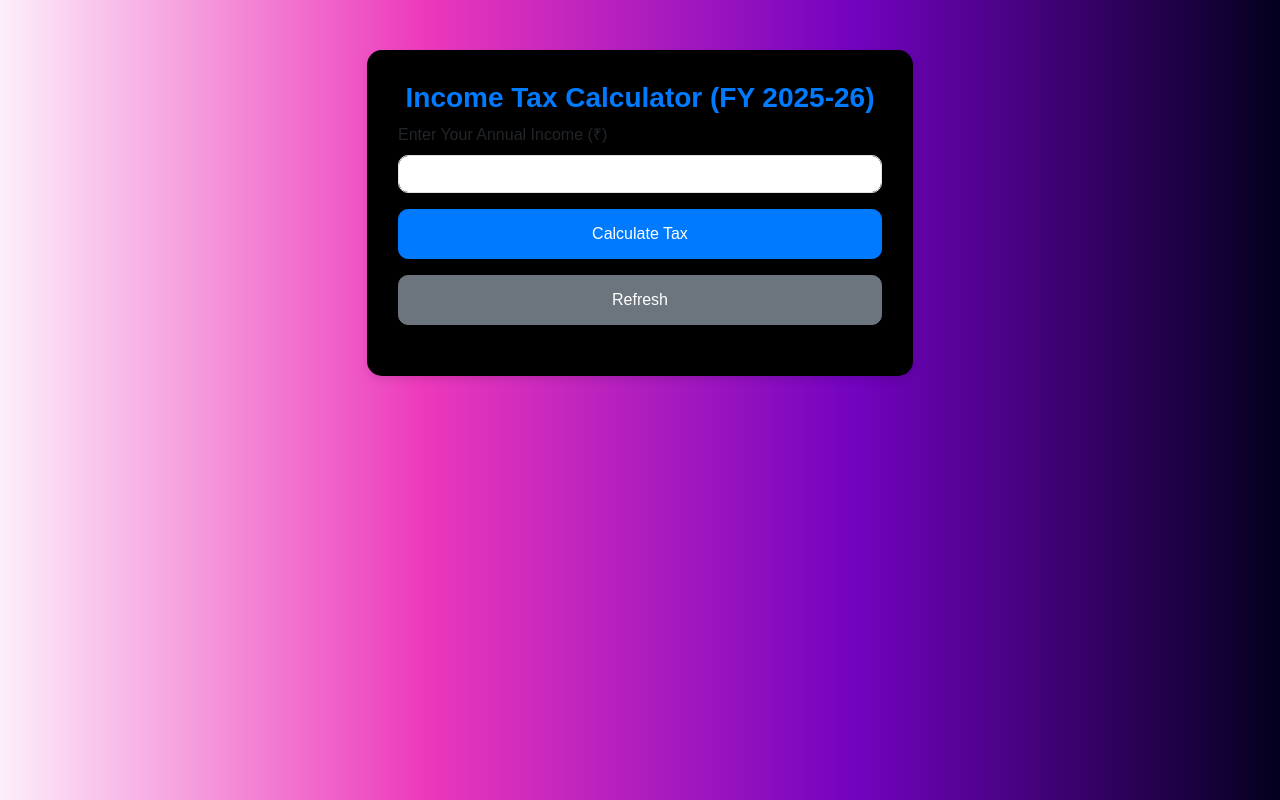
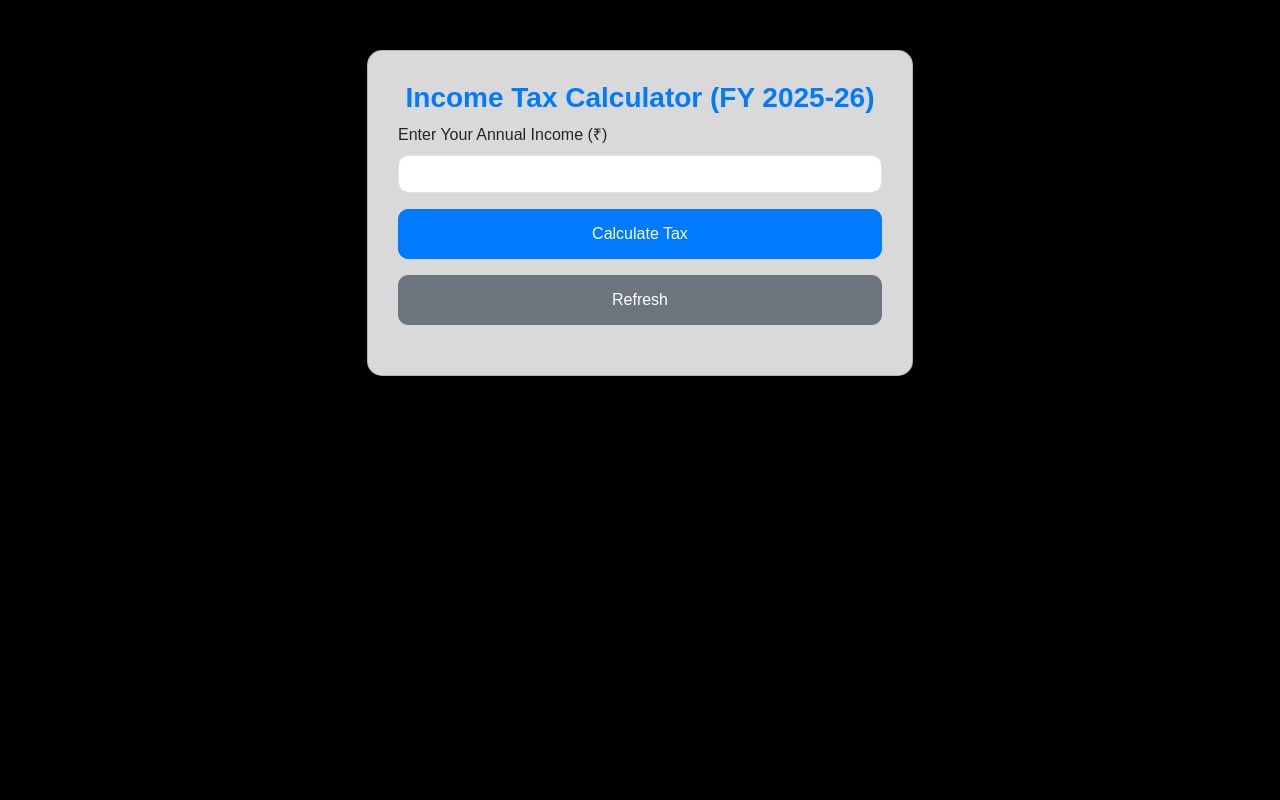
Before and after one commit to kakani17481a0566/FY_2025_26, a plain HTML site: page index.html in a window 1280 px wide. Drawn offline with nearby package versions, Linux system fonts and the light colour scheme.

Commit message:
Update styles.css

```diff
--- a/styles.css
+++ b/styles.css
@@ -1,9 +1,7 @@
 body {
     font-family: 'Arial', sans-serif;
-    background: #03001e;  /* fallback for old browsers */
-    background: -webkit-linear-gradient(to right, #fdeff9, #ec38bc, #7303c0, #03001e);  /* Chrome 10-25, Safari 5.1-6 */
-    background: linear-gradient(to right, #fdeff9, #ec38bc, #7303c0, #03001e); /* W3C, IE 10+/ Edge, Firefox 16+, Chrome 26+, Opera 12+, Safari 7+ */
-
+    background: #D3CCE3;  /* fallback for old browsers */
+background: black;  /* fallback for old browsers */
 
 }
 
@@ -12,7 +10,7 @@ body {
 .card {
     border-radius: 15px;
     box-shadow: 0 4px 8px rgba(0, 0, 0, 0.1);
-    background-color: black;
+    background-color: rgba(255, 255, 255, 0.85);
 }
 
 .card-title {
```
